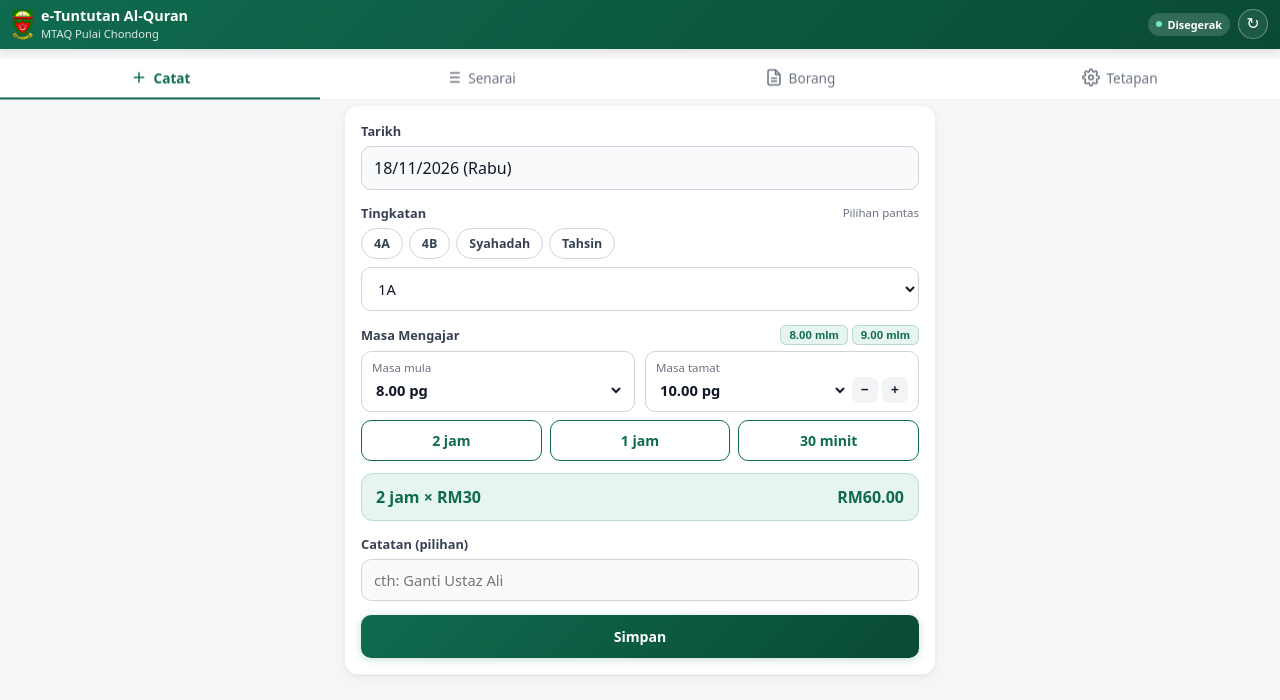
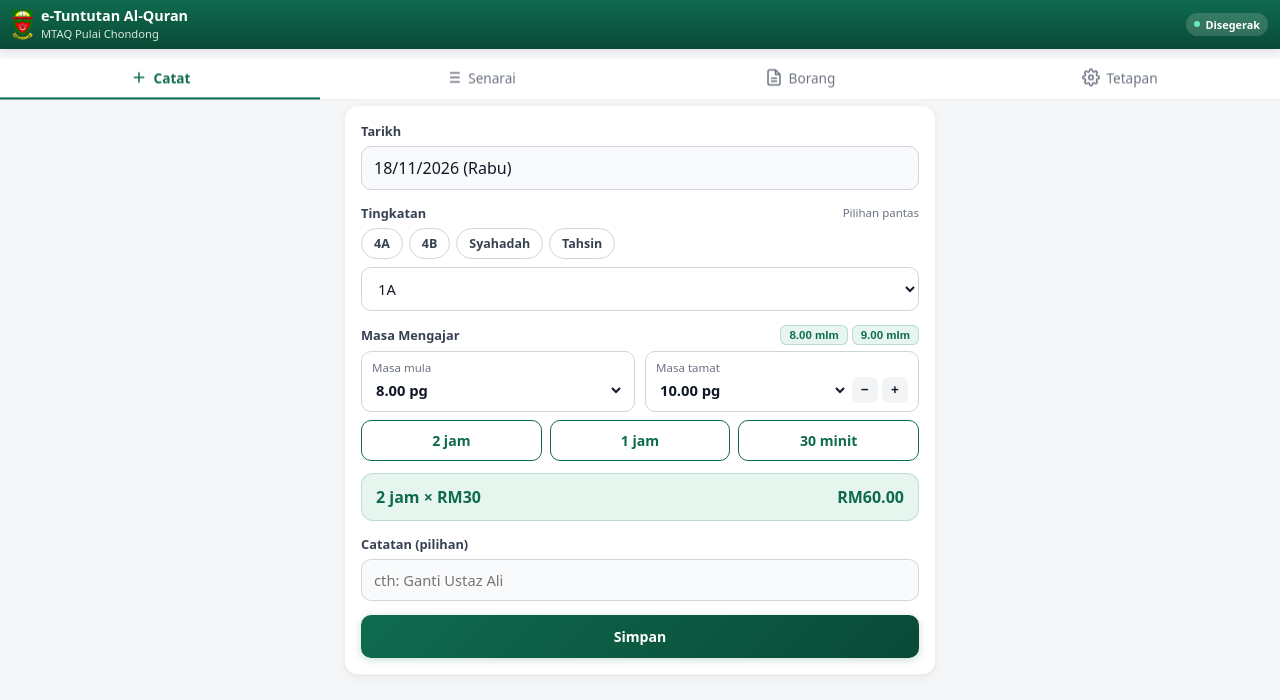
Before and after one commit to munirrr19/tuntutan-kelas, a plain HTML site: page index.html in a window 1280 px wide. Drawn offline with Linux system fonts and the light colour scheme.

Commit message:
fix: seragamkan warna header dengan status bar dan buang butang refresh

```diff
--- a/index.html
+++ b/index.html
@@ -39,9 +39,9 @@
 
   /* Header */
   header {
-    background: var(--hijau-grad);
+    background: linear-gradient(180deg, #0f6b4f 0%, #094a36 100%);
     color: #fff;
-    padding: 8px 12px;
+    padding: calc(8px + env(safe-area-inset-top)) 12px 8px;
     display: flex;
     align-items: center;
     gap: 8px;
@@ -64,11 +64,6 @@
   .sync-pill.sibuk .sync-dot { background: #fcd34d; animation: denyut 1.1s infinite; }
   .sync-pill.offline .sync-dot { background: #fca5a5; }
   @keyframes denyut { 0%,100% { opacity: 1; transform: scale(1); } 50% { opacity: .4; transform: scale(1.25); } }
-  .muat-semula {
-    flex: none; width: 30px; height: 30px;
-    border: 1px solid rgba(255,255,255,.35); border-radius: 50%;
-    background: rgba(255,255,255,.08); color: #fff; font-size: 1rem; line-height: 1; cursor: pointer;
-  }
 
   /* Navigasi responsif: atas di desktop, bawah di telefon */
   nav {
@@ -363,7 +358,6 @@
     <span class="sync-dot"></span>
     <span id="syncTeks">Disegerak</span>
   </button>
-  <button class="muat-semula" onclick="location.reload()" aria-label="Muat semula" title="Muat semula">↻</button>
 </header>
 
 <nav>
```
